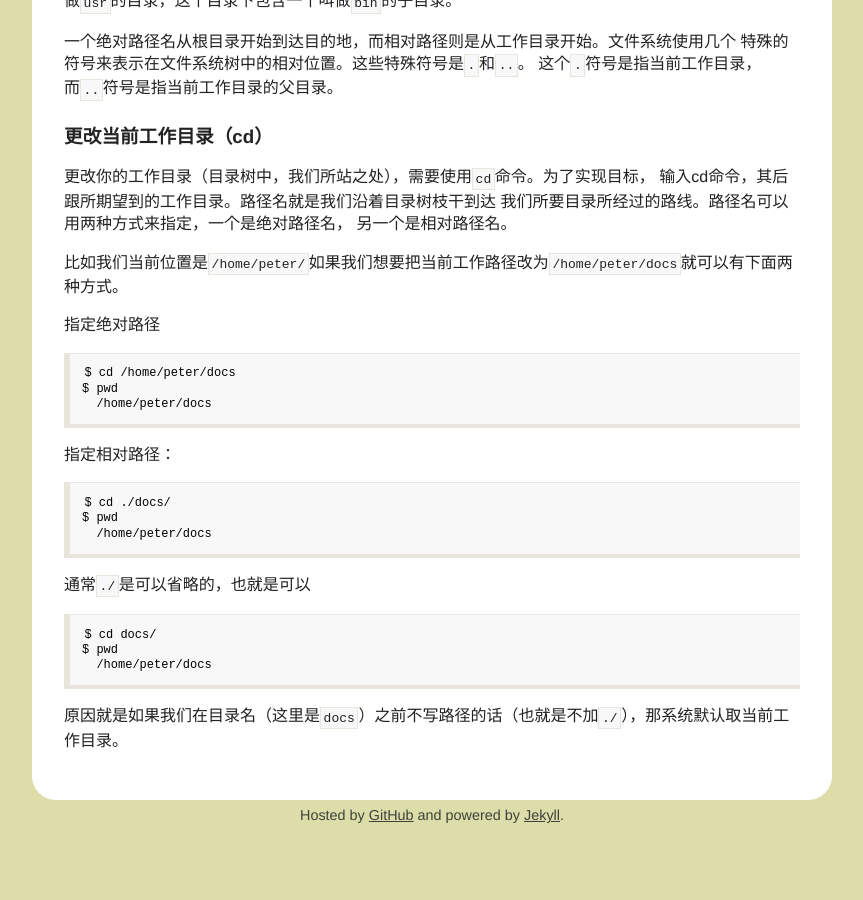
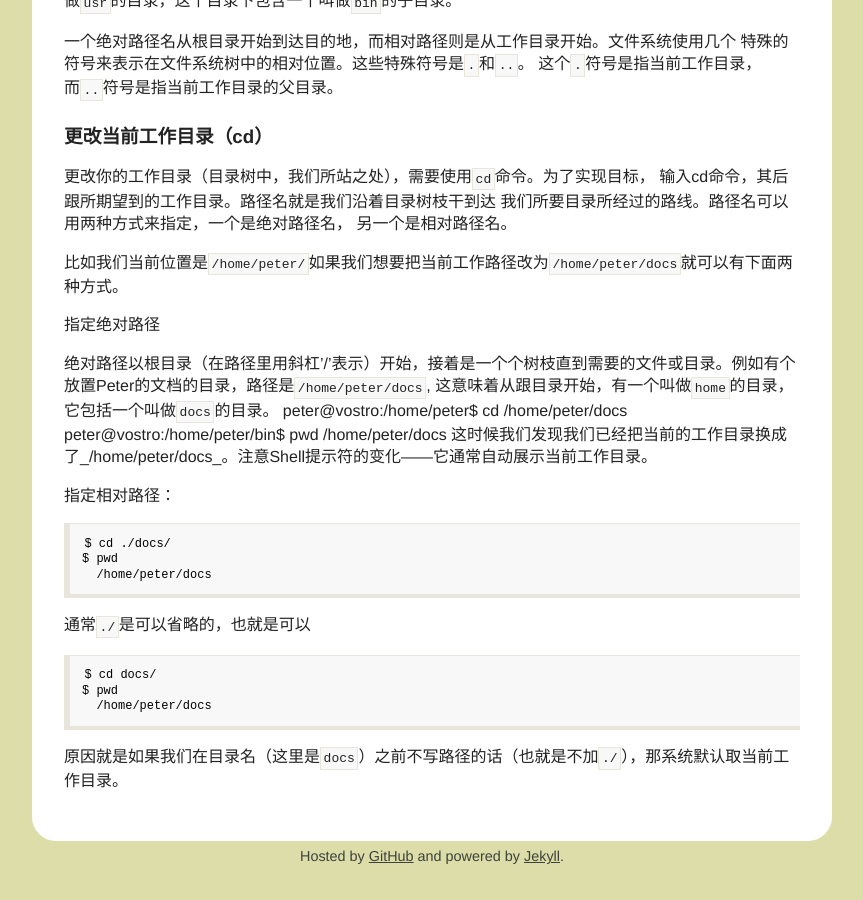
Before and after one commit to happypeter/LGCB, a Jekyll site: the page built from book/zh/bash_navigation.md, in a window 1280 px wide and 900 px high, scrolled down 2521 px. Shown: the whole window, without its empty margins (208-1071 px from the left). Built offline with Jekyll 4.4.1, drawn with Linux system fonts in a browser that asks for light colours; Markdown is read by kramdown in place of the engine named in the settings; before the commit the page ends 3380 px from its top, so only the background shows below that.

Commit message:
merge upstream

```diff
--- a/book/zh/bash_navigation.md
+++ b/book/zh/bash_navigation.md
@@ -62,9 +62,11 @@ point）。
 
 指定绝对路径
 
-    $ cd /home/peter/docs
-    $ pwd
+绝对路径以根目录（在路径里用斜杠'/'表示）开始，接着是一个个树枝直到需要的文件或目录。例如有个放置Peter的文档的目录，路径是`/home/peter/docs`, 这意味着从跟目录开始，有一个叫做`home`的目录，它包括一个叫做`docs`的目录。
+    peter@vostro:/home/peter$ cd /home/peter/docs
+    peter@vostro:/home/peter/bin$ pwd
       /home/peter/docs
+这时候我们发现我们已经把当前的工作目录换成了_/home/peter/docs_。注意Shell提示符的变化——它通常自动展示当前工作目录。
 
 指定相对路径：
 
```
